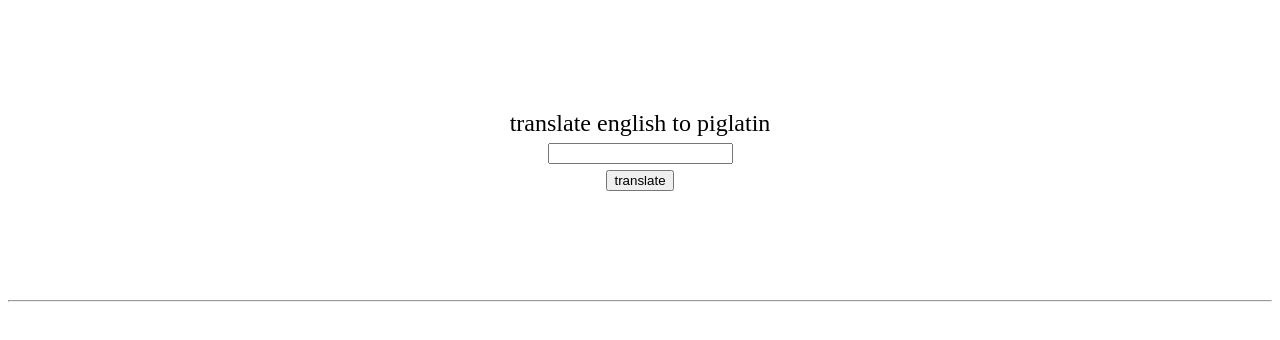
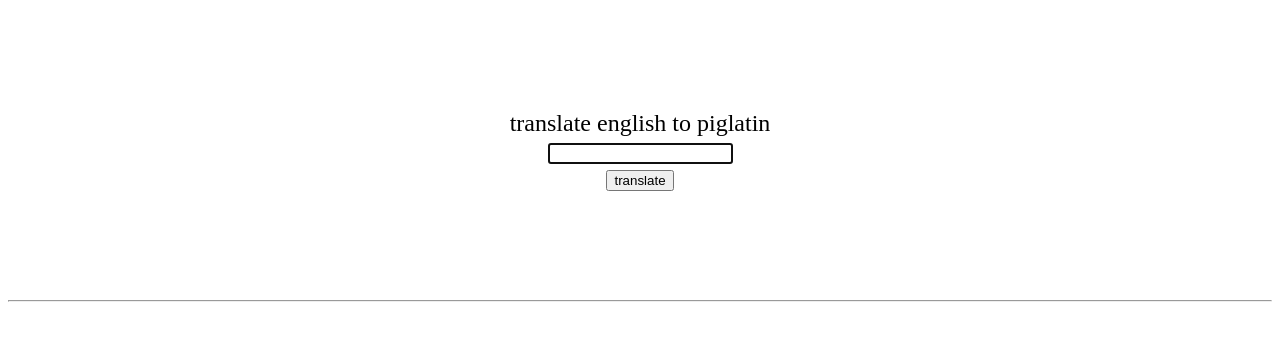
Before and after one commit to scottmo223/pigLatinChallenge, a plain HTML site: page index.html in a window 1280 px wide. Drawn offline with Linux system fonts and the light colour scheme.

Commit message:
Add autofocus

```diff
--- a/index.html
+++ b/index.html
@@ -10,7 +10,7 @@
 	<div>
 		<label>
 			translate english to piglatin <br>
-			<input type="text" id="word" name="word" autocomplete="off"><br>
+			<input type="text" id="word" name="word" autocomplete="off" autofocus><br>
 			<input type="button" id="submit" value="translate">
 		</label>
 	</div>
```
